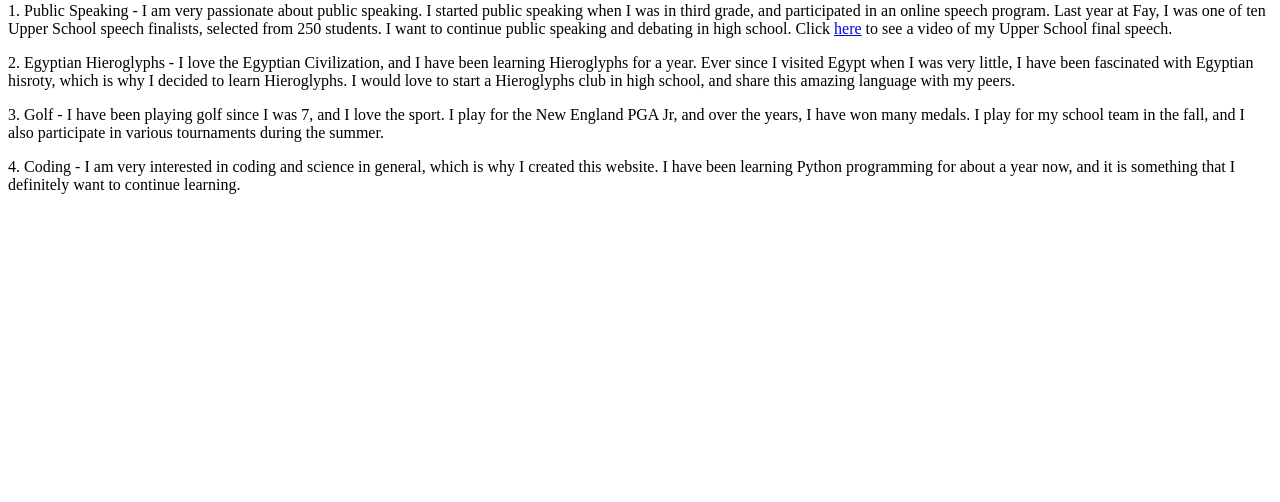
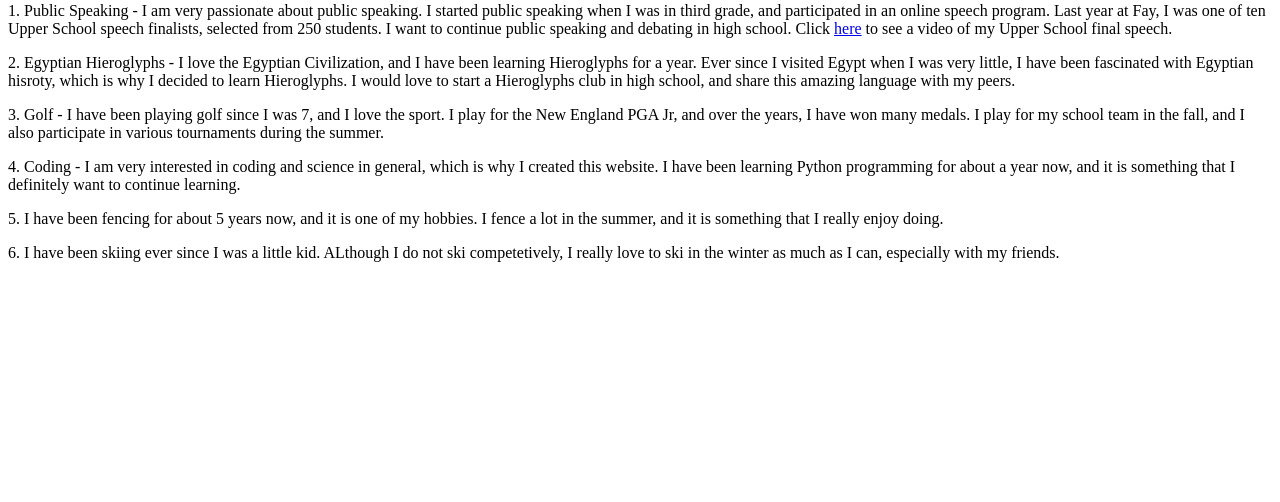
Before and after one commit to lalas09/sophia-project1, a Flask app: page /profile/ in a window 1280 px wide. Shown: the part 197-699 px from the top of the page. Run offline with Flask 2, Linux system fonts and the light colour scheme; parts of the project's set-up code (start-up, migrations or seed data) failed here and were passed over.

Commit message:
added fencing and skiing to profile

```diff
--- a/templates/profile.html
+++ b/templates/profile.html
@@ -6,6 +6,8 @@
 	<p>1. Public Speaking - I am very passionate about public speaking. I started public speaking when I was in third grade, and participated in an online speech program. Last year at Fay, I was one of ten Upper School speech finalists, selected from 250 students. I want to continue public speaking and debating in high school. Click <a href="https://youtu.be/Dug-n78wTGw">here</a> to see a video of my Upper School final speech.</p>
 	<p>2. Egyptian Hieroglyphs - I love the Egyptian Civilization, and I have been learning Hieroglyphs for a year. Ever since I visited Egypt when I was very little, I have been fascinated with Egyptian hisroty, which is why I decided to learn Hieroglyphs. I would love to start a Hieroglyphs club in high school, and share this amazing language with my peers.</p>
 	<p> 3. Golf - I have been playing golf since I was 7, and I love the sport. I play for the New England PGA Jr, and over the years, I have won many medals. I play for my school team in the fall, and I also participate in various tournaments during the summer.</p>
-	<p>4. Coding - I am very interested in coding and science in general, which is why I created this website. I have been learning Python programming for about a year now, and it is something that I definitely want to continue learning. </p>
+	<p>4. Coding - I am very interested in coding and science in general, which is why I created this website. I have been learning Python programming for about a year now, and it is something that I definitely want to continue learning.</p>
+	<p>5. I have been fencing for about 5 years now, and it is one of my hobbies. I fence a lot in the summer, and it is something that I really enjoy doing.</p>
+	<p>6. I have been skiing ever since I was a little kid. ALthough I do not ski competetively, I really love to ski in the winter as much as I can, especially with my friends.</p>
 </div>
 {% endblock %}
```
